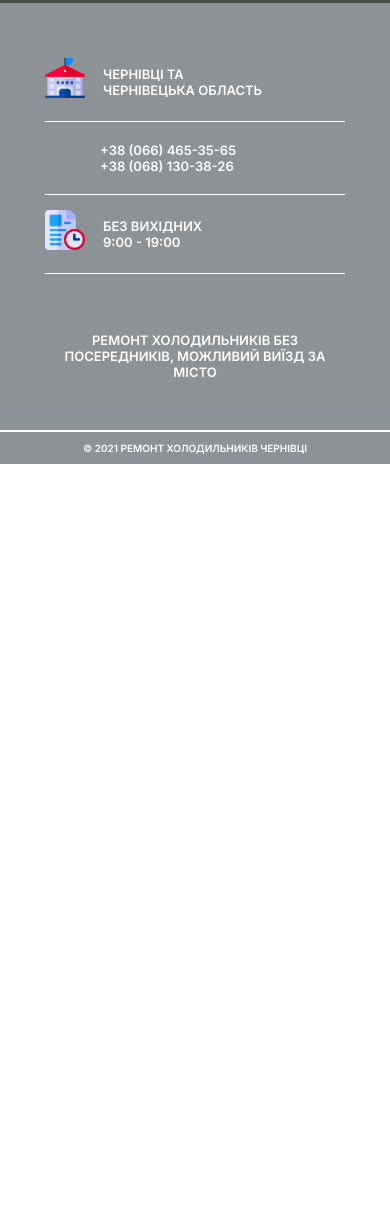
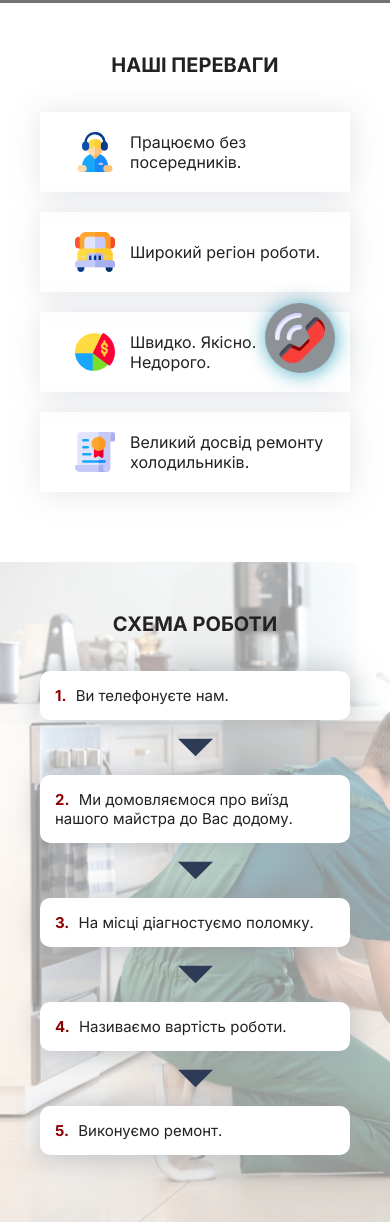
Before and after one commit to mariafedyk/FridgeSite, a plain HTML site: page index.html in a window 390 px wide. Shown: the part 387-1612 px from the top of the page. Before the commit the page ends 859 px from the top, so only its background shows below. Drawn offline with nearby package versions, Linux system fonts and the light colour scheme.

Commit message:
Some more styling changes

```diff
--- a/index.html
+++ b/index.html
@@ -15,7 +15,7 @@
 <body>
 
 <!--    Header-->
-    <nav>
+    <nav class="fix">
         <div class="logo">
             <a href="#">Ремонт холодильників</a>
             <p>Без вихідних з 9:00 - 19:00</p>
@@ -24,8 +24,8 @@
             <div class="close-menu">
                 <img src="images/close.svg" alt="close-img">
             </div>
-            <li class="nav-item"><a href="#services">Послуги</a></li>
-            <li class="nav-item"><a href="#info">Інформація</a></li>
+            <li class="nav-item"><a href="#advantages-container">Наші переваги</a></li>
+            <li class="nav-item"><a href="#work-scheme">Схема роботи</a></li>
             <li class="nav-item"><a href="#feedback">Контакти</a></li>
             <div class="phone-wrap mobile">
                 <p class="width-phone">
@@ -55,6 +55,42 @@
                 <p>Виїзд в день звернення</p>
             </div>
         </div>
+
+        <div class="advant-cont" id="advantages-container">
+            <h2>Наші переваги</h2>
+            <div class="advantages">
+                <div class="item person"><span>Працюємо без посередників.</span></div>
+                <div class="item car"><span>Широкий регіон роботи.</span></div>
+                <div class="item quality"><span>Швидко. Якісно. Недорого.</span></div>
+                <div class="item experience"><span>Великий досвід ремонту холодильників.</span></div>
+            </div>
+        </div>
+
+        <div class="work-scheme" id="work-scheme">
+            <div class="scheme-overlay"></div>
+            <div class="scheme-content">
+                <h2>Схема роботи</h2>
+                <div class="work-line">
+                    <div class="work-point"><p><b>1.</b> Ви телефонуєте нам.</p></div>
+                    <img src="images/down-arrow.svg" width="35px" alt="down">
+                    <div class="work-point"><p><b>2.</b> Ми домовляємося про виїзд нашого майстра до Вас додому.</p></div>
+                    <img src="images/down-arrow.svg" width="35px" alt="down">
+                    <div class="work-point"><p><b>3.</b> На місці діагностуємо поломку.</p></div>
+                    <img src="images/down-arrow.svg" width="35px" alt="down">
+                    <div class="work-point"><p><b>4.</b> Називаємо вартість роботи.</p></div>
+                    <img src="images/down-arrow.svg" width="35px" alt="down">
+                    <div class="work-point"><p><b>5.</b> Виконуємо ремонт.</p></div>
+                </div>
+            </div>
+        </div>
+
+        <div class="feedback-container" id="feedback">
+            <h2>Відгуки</h2>
+            <div class="feedback">
+                <p>Ви завжди можете ознайомитись або ж залишити свій відгук про нашу роботу</p>
+                <a href="#"></a>
+            </div>
+        </div>
     </div>
 
 <!--    Footer-->
@@ -63,7 +99,7 @@
             <div class="location">
                 <p>Чернівці та <br> Чернівецька область</p>
             </div>
-            <div class="phone-wrap">
+            <div class="phone-wrap" id="contacts">
                 <p class="width-phone">
                     <a href="tel:066-465-3565">+38 (066) 465-35-65</a><br>
                     <a href="tel:068-130-3826">+38 (068) 130-38-26</a>
@@ -76,6 +112,7 @@
         <p class="footer-details">Ремонт холодильників без посередників, можливий виїзд за місто</p>
         <p class="copyright">© 2021 Ремонт холодильників Чернівці</p>
     </footer>
+    <a href="tel:066-465-3565" class="call-us-btn"></a>
 
     <script src="jquery-3.6.0.min.js"></script>
     <script src="script.js"></script>
--- a/script.js
+++ b/script.js
@@ -21,7 +21,6 @@ $(document).ready(function () {
         }
     });
 
-
     $('.mobile-menu').click(function () {
         $('body').addClass('active');
     });
--- a/styles.css
+++ b/styles.css
@@ -84,7 +84,42 @@ nav a:hover {
 .phone-wrap.mobile a{
     color: #ffffff;
 }
-.phone-wrap:before {
+.call-us-btn {
+    position: fixed;
+    bottom: 20%;
+    right: 70px;
+    background: #8d9296;
+    width: 70px;
+    height: 70px;
+    border-radius: 35px;
+    box-shadow: 1px 1px 20px rgba(0,140,174,0.7);
+    animation: bingc-phone-button-animation 6s ease-in-out infinite;
+}
+.call-us-btn:before {
+    content: '';
+    background-image: url("images/phone-call-red.svg");
+    transform: rotate(270deg);
+    margin-left: 10px;
+    margin-top: 10px;
+}
+@keyframes bingc-phone-button-animation{
+    0%,10%,100% {
+        -webkit-transform:rotate(0) scale(1) skew(1deg);
+        transform:rotate(0) scale(1) skew(1deg)
+    }
+    2%, 6% {
+        -webkit-transform:rotate(-15deg) scale(1) skew(1deg);
+        transform:rotate(-15deg) scale(1) skew(1deg)
+    }4%,8% {
+         -webkit-transform:rotate(15deg) scale(1) skew(1deg);
+             transform:rotate(15deg) scale(1) skew(1deg)
+         }
+}
+nav .phone-wrap:before {
+    content: '';
+    background-image: url("images/phone-call-purple.svg");
+}
+footer .phone-wrap:before {
     content: '';
     background-image: url("images/phone-call.svg");
 }
@@ -142,6 +177,7 @@ footer .phone-wrap a:hover{
     width: 100%;
     background-size: cover;
     position: relative;
+    margin-top: 90px;
 }
 .banner-text {
     position: absolute;
@@ -163,16 +199,127 @@ footer .phone-wrap a:hover{
     text-transform: uppercase;
     margin-top: 20px;
 }
-.banner-overlay {
-    background: rgba(0,0,0,0.7);
+.banner-overlay,.scheme-overlay {
     position: absolute;
     top: 0;
     bottom: 0;
     right: 0;
     left: 0;
 }
+.banner-overlay {
+    background: rgba(0,0,0,0.55);
+}
+.scheme-overlay {
+    background: rgba(255,255,255,0.55);
+}
+.advant-cont {
+    padding: 70px 60px;
+}
+.advantages {
+    display: flex;
+    justify-content: space-between;
+    flex-wrap: wrap;
+}
+.item{
+    width: 43%;
+    box-shadow: 1px 1px 30px rgba(160,167,174,0.3);
+    margin-bottom: 20px;
+    padding: 20px;
+    position: relative;
+}
+.item span {
+    position: absolute;
+    vertical-align: middle;
+    top: 50%;
+    transform: translateY(-50%);
+    padding-right: 10px;
+}
+.item:before {
+    margin: 0 15px;
+}
+.car:before {
+    content: '';
+    background-image: url("images/car.svg");
+}
+.person:before {
+    content: '';
+    background-image: url("images/person.svg");
+}
+.quality:before {
+    content: '';
+    background-image: url("images/quality.svg");
+}
+.experience:before {
+    content: '';
+    background-image: url("images/diploma.svg");
+}
+.work-scheme {
+    padding: 70px 0;
+    background-image: url("images/banner2.png");
+    background-size: cover;
+    background-repeat: no-repeat;
+    position: relative;
+    height: 560px;
+}
+.scheme-content {
+    position: absolute;
+    left: 0;
+    right: 0;
+    padding: 0 60px;
+}
+.main h2 {
+    font-size: 30px;
+    text-transform: uppercase;
+    text-align: center;
+    margin-bottom: 35px;
+}
+.work-line img {
+    margin: auto;
+    display: block;
+    padding: 10px;
+}
+.work-point {
+    max-width: 700px;
+    width: 100%;
+    margin: auto;
+    box-shadow: 1px 1px 30px rgba(160,167,174,0.7);
+    background: #fff;
+    border-radius: 10px;
+}
+.main p {
+    font-size: 20px;
+    padding: 15px;
+}
+.work-point b {
+    color: #8b0000;
+    padding-right: 20px;
+}
+.feedback-container {
+    margin: 60px auto;
+    padding: 0 40px;
+}
+.feedback-container h2 {
+    margin-bottom: 15px;
+}
+.feedback{
+    display: flex;
+    width: fit-content;
+    margin: auto;
+}
+.feedback a:before {
+    content: '';
+    background-image: url("images/facebook.svg");
+}
+.fix {
+    position: fixed;
+    top: 0;
+    left: 0;
+    right: 0;
+    z-index: 100;
+    box-shadow: 1px 1px 10px rgba(160,167,174,0.7);
+}
 
-@media screen and (max-width: 1024px){
+@media screen and (max-width: 1110px){
     .mobile-menu, .close-menu, .overlay {
         display: block;
     }
@@ -229,6 +376,10 @@ footer .phone-wrap a:hover{
 }
 
 @media screen and (max-width: 868px){
+    .call-us-btn {
+        bottom: 10%;
+        right: 55px;
+    }
     nav .phone-wrap {
         display: none;
     }
@@ -259,6 +410,16 @@ footer .phone-wrap a:hover{
     .banner-text p, .banner-text h2 {
         padding: 0 30px;
     }
+    .main h2 {
+        font-size: 25px;
+    }
+
+}
+
+@media screen and (max-width: 758px){
+    .item {
+        width: 100%;
+    }
 }
 
 @media screen and (max-width: 475px){
@@ -272,9 +433,13 @@ footer .phone-wrap a:hover{
         width: 40px;
         height: 40px;
     }
+    .call-us-btn:before {
+        width: 50px;
+        height: 50px;
+    }
     footer p, footer a {
         font-size: 13px;
-        margin: 8px 0;
+        margin: 8px 0 0;
     }
     .content-footer {
         padding: 40px 45px;
@@ -300,4 +465,22 @@ footer .phone-wrap a:hover{
     .banner-text p, .banner-text h2 {
         padding: 0 40px;
     }
+    .main h2 {
+        font-size: 20px;
+    }
+    .main p {
+        font-size: 15px;
+    }
+    .work-point b {
+        padding-right: 5px;
+    }
+    .advant-cont {
+        padding: 50px 40px;
+    }
+    .work-scheme {
+        padding: 50px 0;
+    }
+    .scheme-content {
+        padding: 0 40px;
+    }
 }
```
Also changed, not shown: images/banner2.png (added), images/clock.svg (deleted), images/down-arrow.svg (added), images/facebook.svg (added), images/person.svg (added), images/phone-call-purple.svg (added), images/phone-call-red.svg (added), images/quality.svg (added).
